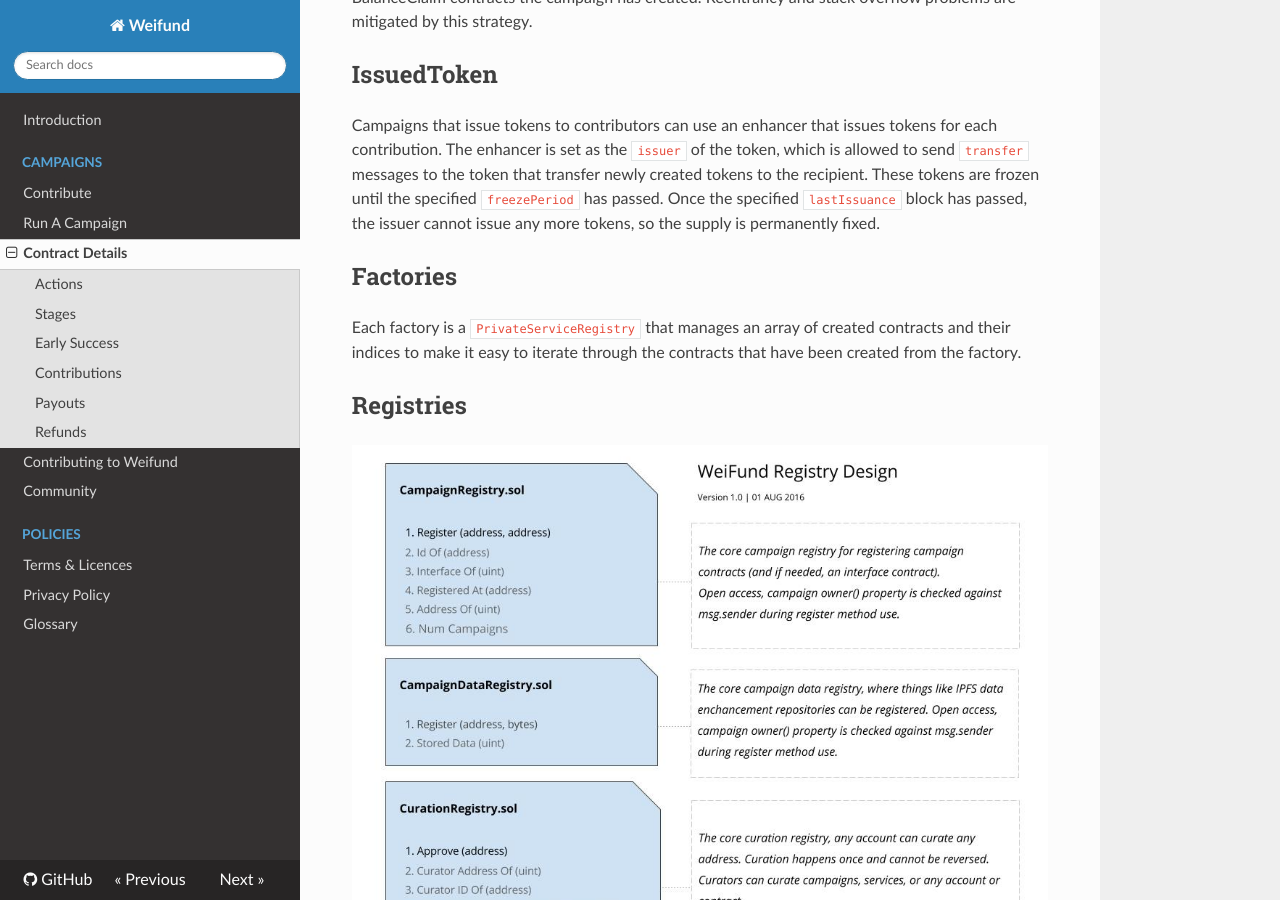
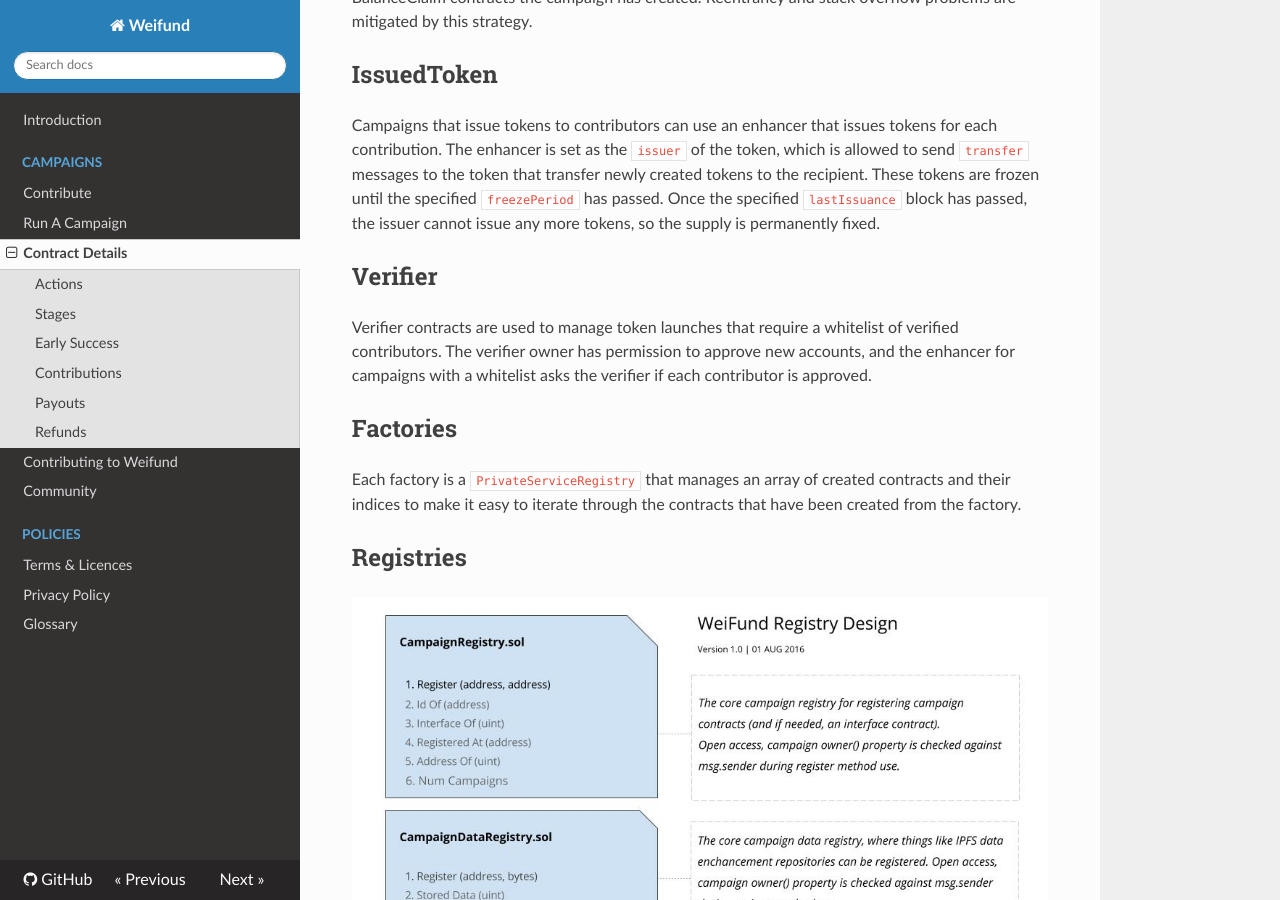
Before and after one commit to weifund/docs, an MkDocs documentation site: the page built from docs/contracts.md, in a window 1280 px wide and 900 px high, scrolled down 1799 px. Built offline with MkDocs 1.6.1, drawn with Linux system fonts in a browser that asks for light colours; nearby versions of some CDN libraries; old or Windows-style settings are respelled for this version of MkDocs.

Commit message:
Add verifier docs

```diff
--- a/docs/contracts.md
+++ b/docs/contracts.md
@@ -38,6 +38,10 @@ BalanceClaim is a risk-mitigation strategy for refunds. Instead of sending refun
 
 Campaigns that issue tokens to contributors can use an enhancer that issues tokens for each contribution. The enhancer is set as the `issuer` of the token, which is allowed to send `transfer` messages to the token that transfer newly created tokens to the recipient. These tokens are frozen until the specified `freezePeriod` has passed. Once the specified `lastIssuance` block has passed, the issuer cannot issue any more tokens, so the supply is permanently fixed.
 
+## Verifier
+
+Verifier contracts are used to manage token launches that require a whitelist of verified contributors. The verifier owner has permission to approve new accounts, and the enhancer for campaigns with a whitelist asks the verifier if each contributor is approved.
+
 ## Factories
 
 Each factory is a `PrivateServiceRegistry` that manages an array of created contracts and their indices to make it easy to iterate through the contracts that have been created from the factory.
```
